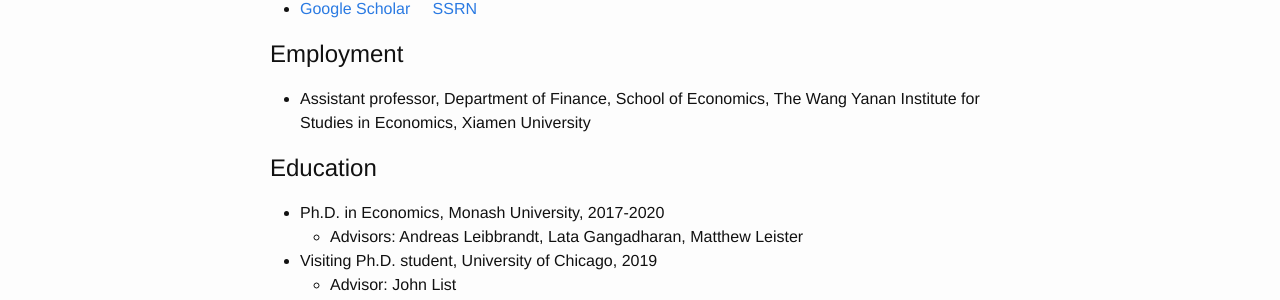
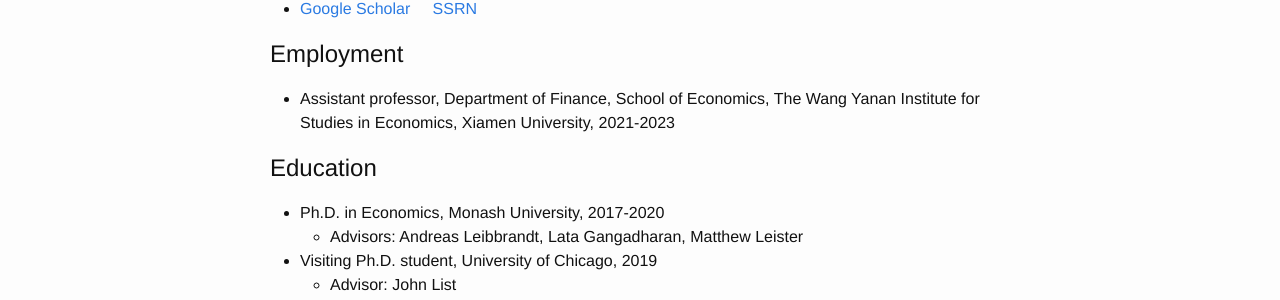
Before and after one commit to zhengyang-bao/zhengyang-bao.github.io, a Jekyll site: the page built from index.md, in a window 1280 px wide. Shown: the part 206-506 px from the top of the page. Built offline with Jekyll 4.4.1, drawn with Linux system fonts in a browser that asks for light colours.

Commit message:
Update index.md

```diff
--- a/index.md
+++ b/index.md
@@ -9,7 +9,7 @@ layout: default
 
 
 ## Employment
-- Assistant professor, Department of Finance, School of Economics, The Wang Yanan Institute for Studies in Economics, Xiamen University
+- Assistant professor, Department of Finance, School of Economics, The Wang Yanan Institute for Studies in Economics, Xiamen University, 2021-2023
 
 
 ## Education
```
